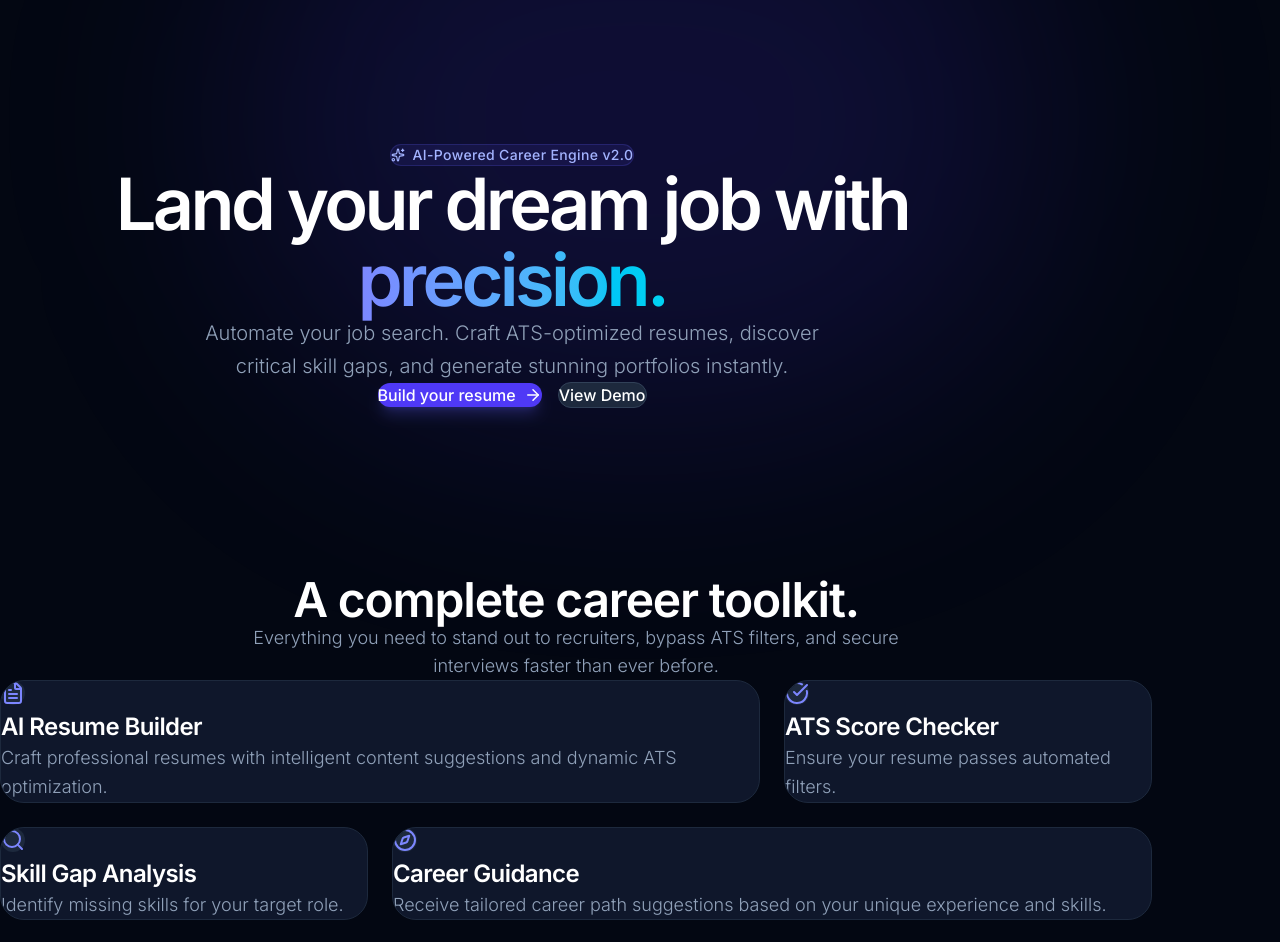
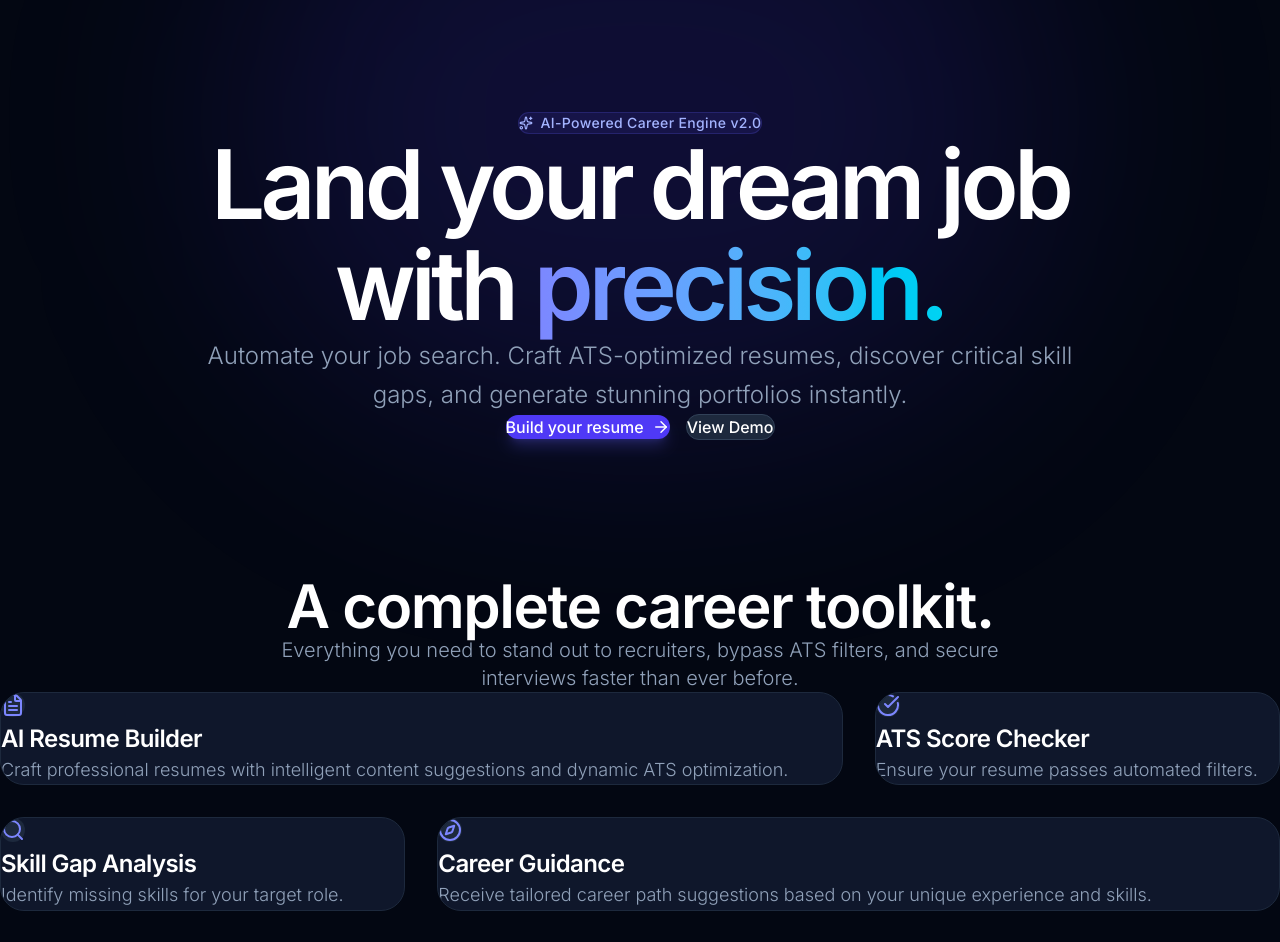
Before and after one commit to Achyutha2546/ats-scanner, a React (Vite) app in the folder frontend/: page / in a window 1280 px wide. Shown: the part 60-1002 px from the top of the page. Built offline with nearby package versions, Linux system fonts and the light colour scheme; no server answers.

Commit message:
Expand page width to cover more of the screen

```diff
--- a/frontend/src/pages/Landing.jsx
+++ b/frontend/src/pages/Landing.jsx
@@ -31,7 +31,7 @@ const Landing = () => {
         initial={{ opacity: 0, y: -20 }}
         animate={{ opacity: 1, y: 0 }}
         transition={{ duration: 0.6 }}
-        className="relative z-20 w-full px-6 py-6 flex items-center justify-between max-w-7xl mx-auto"
+        className="relative z-20 w-full px-8 py-6 flex items-center justify-between max-w-[95%] xl:max-w-screen-2xl mx-auto"
       >
         <div className="flex items-center gap-3 group cursor-pointer">
           <div className="w-9 h-9 bg-indigo-500 text-white flex items-center justify-center rounded-xl font-bold shadow-lg shadow-indigo-500/20 group-hover:scale-105 transition-transform">
@@ -48,7 +48,7 @@ const Landing = () => {
       </motion.nav>
 
       {/* Hero Section */}
-      <section className="relative z-10 w-full px-6 min-h-[75vh] flex flex-col justify-center items-center text-center max-w-5xl mx-auto">
+      <section className="relative z-10 w-full px-8 min-h-[75vh] flex flex-col justify-center items-center text-center max-w-[90%] xl:max-w-7xl mx-auto">
         <motion.div
           initial="hidden"
           animate="show"
@@ -63,11 +63,11 @@ const Landing = () => {
             <span className="tracking-wide">AI-Powered Career Engine v2.0</span>
           </motion.div>
 
-          <motion.h1 variants={FADE_UP} className="text-5xl md:text-7xl font-semibold text-white mb-8 tracking-tighter leading-[1.05] max-w-4xl mx-auto text-center">
+          <motion.h1 variants={FADE_UP} className="text-5xl md:text-7xl lg:text-8xl font-semibold text-white mb-8 tracking-tighter leading-[1.05] max-w-5xl mx-auto text-center">
             Land your dream job with <span className="text-transparent bg-clip-text bg-gradient-to-r from-indigo-400 to-cyan-400">precision.</span>
           </motion.h1>
 
-          <motion.p variants={FADE_UP} className="text-lg md:text-xl text-slate-400 max-w-2xl mx-auto mb-10 leading-relaxed font-light text-center">
+          <motion.p variants={FADE_UP} className="text-lg md:text-xl lg:text-2xl text-slate-400 max-w-4xl mx-auto mb-10 leading-relaxed font-light text-center">
             Automate your job search. Craft ATS-optimized resumes, discover critical skill gaps, and generate stunning portfolios instantly.
           </motion.p>
 
@@ -84,7 +84,7 @@ const Landing = () => {
       </section>
 
       {/* Bento Grid Features Section */}
-      <section className="relative z-10 w-full px-6 py-20 max-w-6xl mx-auto">
+      <section className="relative z-10 w-full px-8 py-20 max-w-[95%] xl:max-w-screen-2xl mx-auto">
         <motion.div
           initial={{ opacity: 0, y: 40 }}
           whileInView={{ opacity: 1, y: 0 }}
@@ -92,15 +92,15 @@ const Landing = () => {
           transition={{ duration: 0.7 }}
           className="text-center flex flex-col items-center justify-center mb-16"
         >
-          <h2 className="text-3xl md:text-5xl font-semibold tracking-tight text-white mb-6 text-center">
+          <h2 className="text-3xl md:text-5xl lg:text-6xl font-semibold tracking-tight text-white mb-6 text-center">
             A complete career toolkit.
           </h2>
-          <p className="text-lg text-slate-400 max-w-2xl mx-auto font-light text-center">
+          <p className="text-lg md:text-xl text-slate-400 max-w-3xl mx-auto font-light text-center">
             Everything you need to stand out to recruiters, bypass ATS filters, and secure interviews faster than ever before.
           </p>
         </motion.div>
 
-        <div className="grid grid-cols-1 md:grid-cols-3 gap-6">
+        <div className="grid grid-cols-1 md:grid-cols-3 gap-6 lg:gap-8">
           {features.map((f, i) => (
             <motion.div
               key={i}
```
